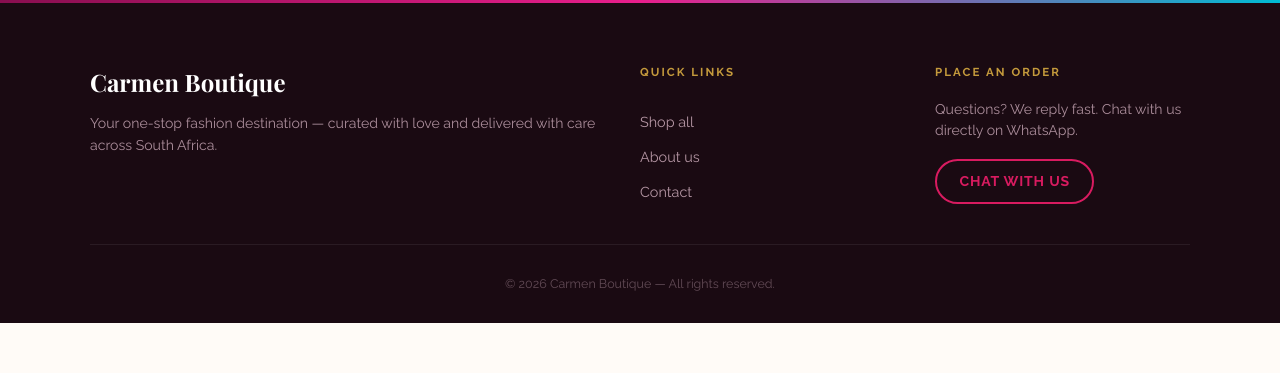
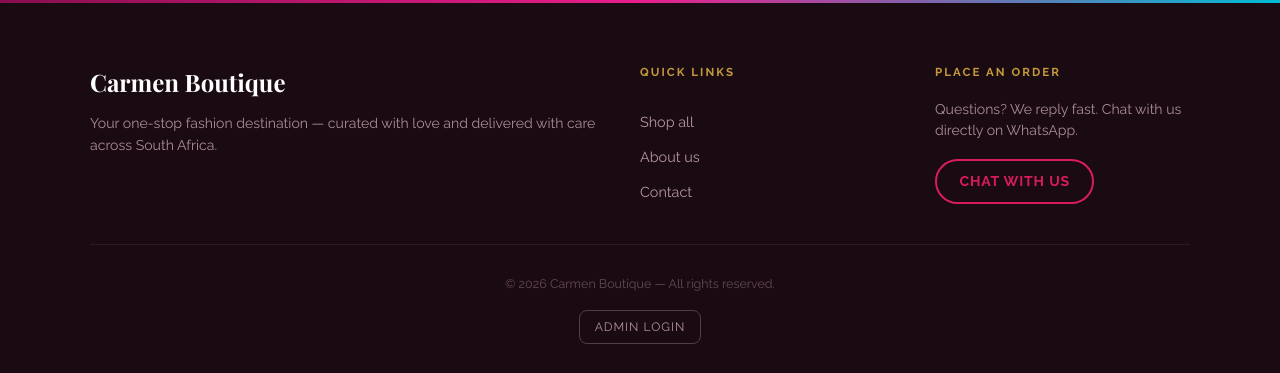
Before and after one commit to francois2botha-star/carmen, a Node server app: page /cart in a window 1280 px wide. Shown: the part 717-1090 px from the top of the page. Before the commit the page ends 1040 px from the top, so only its background shows below. Run offline with Node 20, Linux system fonts and the light colour scheme; data that the repository does not hold is empty; some web fonts are replaced.

Commit message:
Add admin login panel at bottom of universal footer

```diff
--- a/public/styles.css
+++ b/public/styles.css
@@ -687,6 +687,31 @@ article {
   text-align: center; font-size: 0.78rem; color: rgba(232,196,212,0.35);
   border-top: 1px solid rgba(255,255,255,0.07); padding-top: 1.8rem; max-width: 1100px; margin: 0 auto;
 }
+.footer-admin-panel {
+  max-width: 1100px;
+  margin: 1rem auto 0;
+  text-align: center;
+}
+.footer-admin-link {
+  display: inline-flex;
+  align-items: center;
+  justify-content: center;
+  min-height: 34px;
+  padding: 0.35rem 0.9rem;
+  border-radius: 8px;
+  border: 1px solid rgba(232,196,212,0.28);
+  color: rgba(232,196,212,0.72);
+  text-decoration: none;
+  font-size: 0.76rem;
+  letter-spacing: 0.08em;
+  text-transform: uppercase;
+  transition: all var(--transition);
+}
+.footer-admin-link:hover {
+  border-color: var(--pink);
+  color: var(--white);
+  background: rgba(216, 27, 96, 0.16);
+}
 
 /* ===== ADMIN HERO ===== */
 .admin-hero {
--- a/views/about.ejs
+++ b/views/about.ejs
@@ -122,6 +122,9 @@
       </div>
     </div>
     <p class="footer-copy">&copy; <%= new Date().getFullYear() %> Carmen Boutique &mdash; All rights reserved.</p>
+    <div class="footer-admin-panel">
+      <a class="footer-admin-link" href="/admin/login">Admin Login</a>
+    </div>
   </footer>
 
   <script src="/cart.js"></script>
--- a/views/cart.ejs
+++ b/views/cart.ejs
@@ -97,6 +97,9 @@
       </div>
     </div>
     <p class="footer-copy">&copy; <%= new Date().getFullYear() %> Carmen Boutique &mdash; All rights reserved.</p>
+    <div class="footer-admin-panel">
+      <a class="footer-admin-link" href="/admin/login">Admin Login</a>
+    </div>
   </footer>
 
   <script>
--- a/views/checkout.ejs
+++ b/views/checkout.ejs
@@ -93,6 +93,9 @@
       </div>
     </div>
     <p class="footer-copy">&copy; <%= new Date().getFullYear() %> Carmen Boutique &mdash; All rights reserved.</p>
+    <div class="footer-admin-panel">
+      <a class="footer-admin-link" href="/admin/login">Admin Login</a>
+    </div>
   </footer>
 
   <script>
--- a/views/contact.ejs
+++ b/views/contact.ejs
@@ -157,6 +157,9 @@
       </div>
     </div>
     <p class="footer-copy">&copy; <%= new Date().getFullYear() %> Carmen Boutique &mdash; All rights reserved.</p>
+    <div class="footer-admin-panel">
+      <a class="footer-admin-link" href="/admin/login">Admin Login</a>
+    </div>
   </footer>
 
   <script src="/cart.js"></script>
--- a/views/index.ejs
+++ b/views/index.ejs
@@ -173,6 +173,9 @@
       </div>
     </div>
     <p class="footer-copy">&copy; <%= new Date().getFullYear() %> Carmen Boutique &mdash; All rights reserved.</p>
+    <div class="footer-admin-panel">
+      <a class="footer-admin-link" href="/admin/login">Admin Login</a>
+    </div>
   </footer>
 
   <script src="/cart.js"></script>
```
